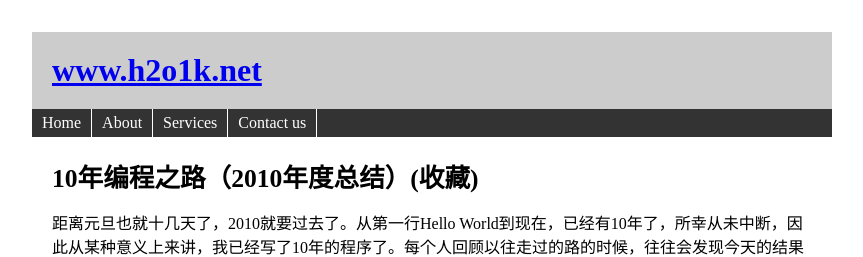
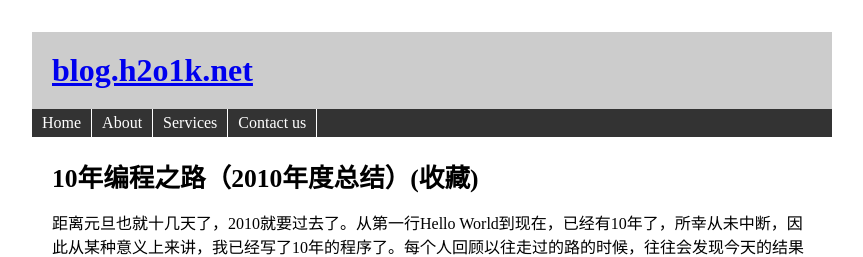
Before and after one commit to h2o1k/blog, a Jekyll site: the page built from _posts/2014-12-22-Programming-of-the-road-for-10-years(2010Final).html, in a window 1280 px wide and 900 px high. Shown: the top 257 px of the window, without its empty margins (208-1071 px from the left). Built offline with Jekyll 4.4.1, drawn with Linux system fonts in a browser that asks for light colours.

Commit message:
update title

```diff
--- a/_config.yml
+++ b/_config.yml
@@ -1,2 +1,2 @@
 baseurl :
-site_name : www.h2o1k.net
+site_name : blog.h2o1k.net
--- a/index.html
+++ b/index.html
@@ -1,8 +1,7 @@
 ---
 layout: default
-title: 我的Blog
+title: {{blog.h2o1k.net}}
 ---
-<h2>{{ page.title }}</h2>
 <p>最新文章</p>
 <ul>
 　　{% for post in site.posts %}
```
